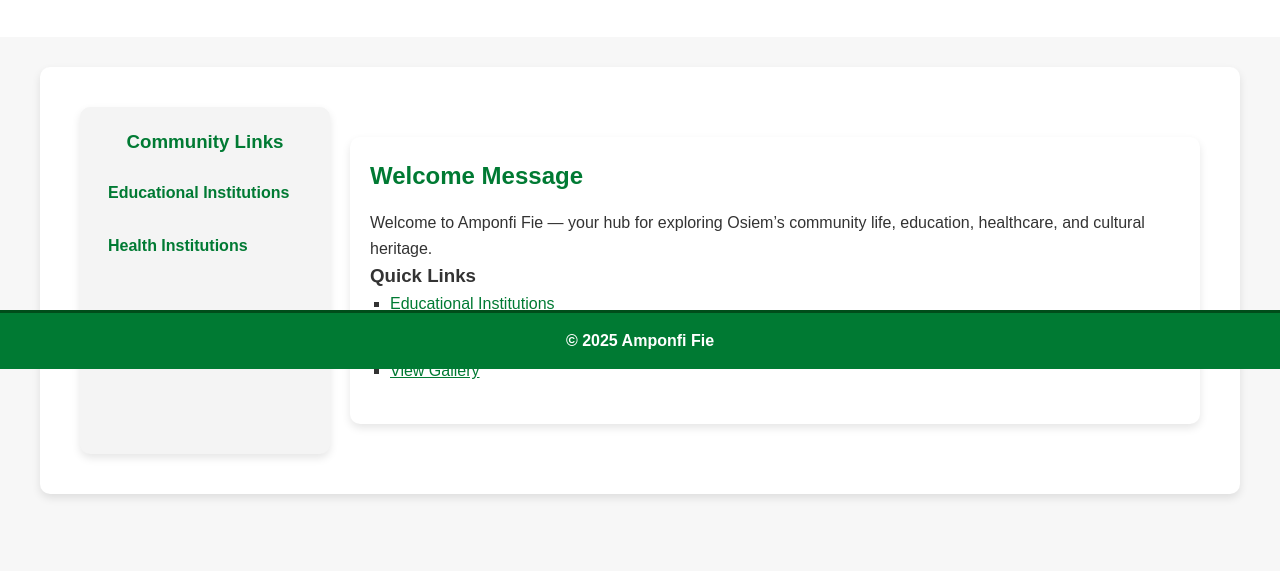
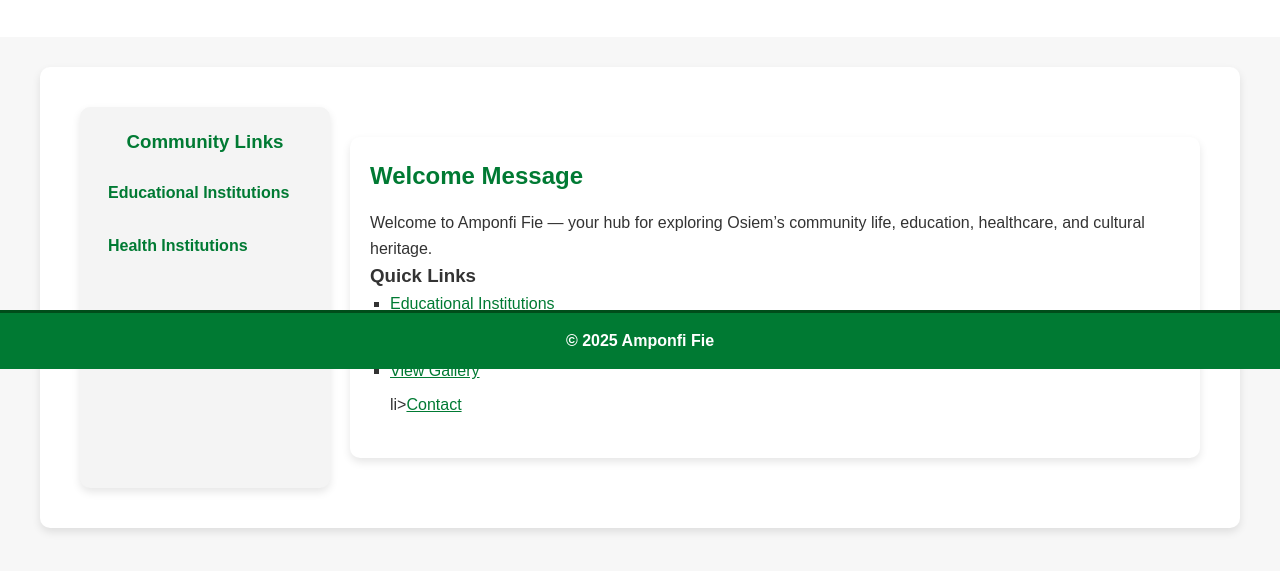
Before and after one commit to Amakye94/Osiem-website, a plain HTML site: page index.html in a window 1280 px wide. Shown: the part 431-1002 px from the top of the page. Drawn offline with Linux system fonts and the light colour scheme.

Commit message:
update Osiem Website

```diff
--- a/index.html
+++ b/index.html
@@ -51,6 +51,7 @@
                 <li><a href="education.html">Educational Institutions</a></li>
                 <li><a href="health.html">Health Institutions</a></li>
                 <li><a href="Gallery.html">View Gallery</a></li>
+                li><a href="Contact.html">Contact</a></li>
             </ul>
         </section>
     </main>
```
Also changed, not shown: index1.html (deleted).
